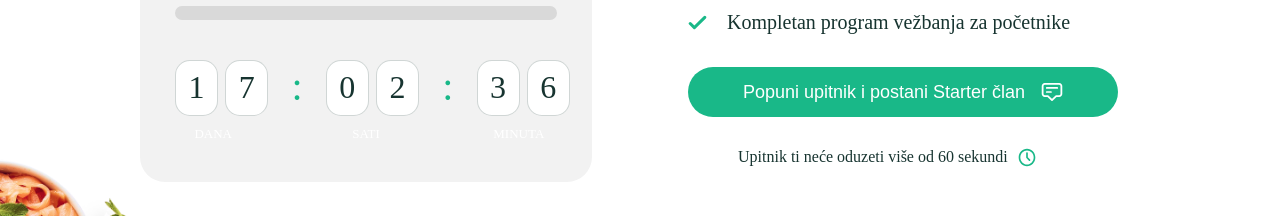
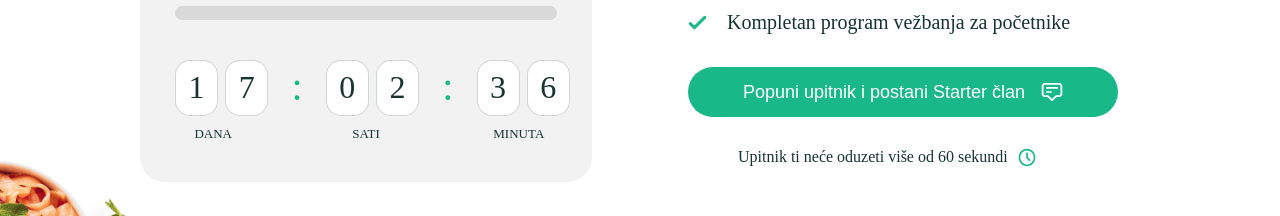
Before and after one commit to JankoB1/fity-landing, a React (Create React App) app: page / in a window 1280 px wide. Shown: the part 9880-10096 px from the top of the page. Built offline with nearby package versions, Linux system fonts and the light colour scheme; no server answers; a web font is replaced by a local one.

Commit message:
timer color

```diff
--- a/src/index.css
+++ b/src/index.css
@@ -508,7 +508,7 @@ img.w-1\/5 {
 }
 
 .timer-text {
-    color: white;
+    color: #173430;
 }
 
 .hero .w-3\/5 {
@@ -570,6 +570,10 @@ img.w-1\/5 {
         height: 41px;
         border-radius: 10px;
         font-size: 24px;
+    }
+
+    .timer-text {
+        color: white;
     }
 
     .timer .grid.grid-cols-8.gap-5 {
```
